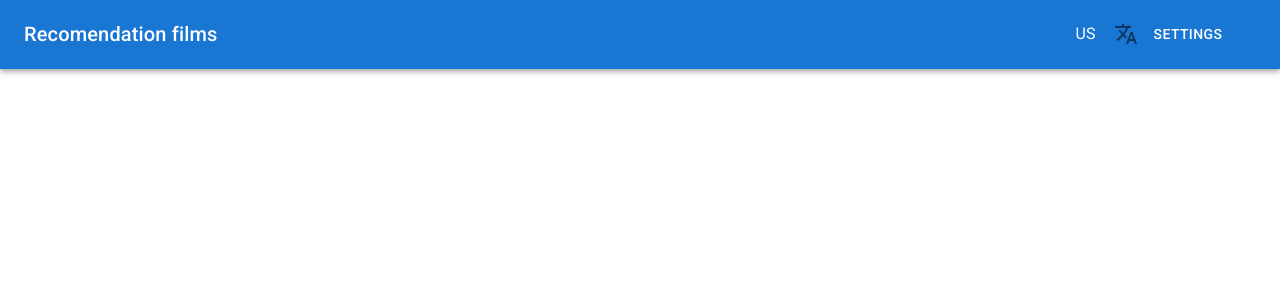
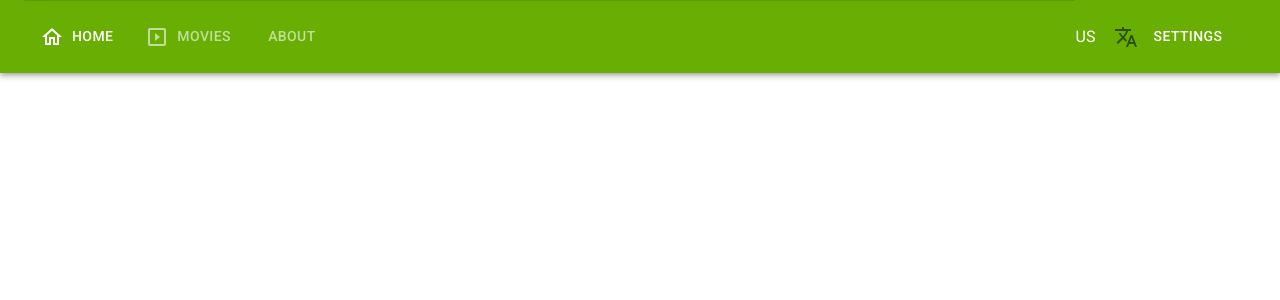
Before and after one commit to Vadim-Rafalskiy/Movies_TMDB, a React (Create React App) app in the folder client/: page /movies in a window 1280 px wide. Shown: the top 300 px of the page. Built offline with nearby package versions, Linux system fonts and the light colour scheme.

Commit message:
refactoring navigaation

```diff
--- a/client/src/components/Navigation/index.js
+++ b/client/src/components/Navigation/index.js
@@ -6,7 +6,6 @@ import {
     Toolbar,
     IconButton,
     Box,
-    Typography,
     Button,
     Drawer,
     List,
@@ -15,15 +14,33 @@ import {
     ListItemIcon,
     ListItemButton,
     Link,
+    Tabs,
+    Tab,
 } from '@mui/material';
+import SettingsTwoToneIcon from '@mui/icons-material/SettingsTwoTone';
+import HomeOutlinedIcon from '@mui/icons-material/HomeOutlined';
 import MenuIcon from '@mui/icons-material/Menu';
-import SettingsIcon from '@mui/icons-material/Settings';
-
+import SlideshowOutlinedIcon from '@mui/icons-material/SlideshowOutlined';
 import LanguageButton from './LanguageButton';
 import translate from '../../utils/translate';
 
+const NavLink = ({ to, children }) => {
+    return (
+        <Link
+            component={RouterLink}
+            to={to}
+            variant="button"
+            color="inherit"
+            sx={{ my: 1, mx: 2, textDecoration: 'none' }}
+        >
+            {children}
+        </Link>
+    );
+};
+
 const Navigation = () => {
     const [isDrowerOpen, setDrowerOpen] = useState(false);
+
     const list = () => (
         <Box sx={{ width: 250 }} role="presentation">
             <List>
@@ -31,7 +48,7 @@ const Navigation = () => {
                     <ListItem disablePadding>
                         <ListItemButton>
                             <ListItemIcon>
-                                <SettingsIcon />
+                                <SettingsTwoToneIcon />
                             </ListItemIcon>
                             <ListItemText primary="Settings" />
                         </ListItemButton>
@@ -41,10 +58,23 @@ const Navigation = () => {
         </Box>
     );
 
+    const [value, setValue] = useState('one');
+
+    const handleChange = (event, newValue) => {
+        console.log('newValue--', newValue);
+        console.log('event--', event);
+        setValue(newValue);
+    };
+
     return (
         <Box>
-            <AppBar position="static">
-                <Toolbar sx={{ maxWidth: 'calc(100vw - 2%)' }}>
+            <AppBar position="static" sx={{ backgroundColor: '#68ae03' }}>
+                <Toolbar
+                    sx={{
+                        maxWidth: 'calc(100vw - 2%)',
+                        display: 'flex',
+                    }}
+                >
                     <IconButton
                         onClick={() => setDrowerOpen(true)}
                         size="large"
@@ -55,19 +85,39 @@ const Navigation = () => {
                     >
                         <MenuIcon />
                     </IconButton>
-
-                    <Link component={RouterLink} to="/" sx={{ color: 'white', flexGrow: 1 }}>
-                        <Typography variant="h6" component="div" sx={{ flexGrow: 1 }}>
-                            Recomendation films
-                        </Typography>
-                    </Link>
-                    <LanguageButton />
+                    <Tabs
+                        sx={{ borderTop: 1, borderColor: 'divider', flexGrow: '1' }}
+                        onChange={handleChange}
+                        value={value}
+                        component={'nav'}
+                        textColor="inherit"
+                        indicatorColor="inherit"
+                    >
+                        <Tab
+                            label="Home"
+                            value="one"
+                            icon={<HomeOutlinedIcon />}
+                            iconPosition="start"
+                            to="/"
+                            component={RouterLink}
+                        />
+                        <Tab
+                            label="Movies"
+                            value="two"
+                            icon={<SlideshowOutlinedIcon />}
+                            iconPosition="start"
+                            to="/movies"
+                            component={RouterLink}
+                        />
+                        <Tab label="About" value="three" to="/about" component={RouterLink} />
+                    </Tabs>
                     <Box
                         sx={{
                             display: { xs: 'none', md: 'flex' },
                         }}
                     >
-                        <Button component={RouterLink} to="settings" sx={{ my: 2, color: 'white' }}>
+                        <LanguageButton />
+                        <Button component={RouterLink} to="settings" sx={{ color: 'white' }}>
                             {translate('navigation.settings')}
                         </Button>
                     </Box>
@@ -81,3 +131,122 @@ const Navigation = () => {
 };
 
 export default Navigation;
+
+//--------------------------------------------------
+
+// import * as React from 'react';
+// import PropTypes from 'prop-types';
+// import Box from '@mui/material/Box';
+// import Tabs from '@mui/material/Tabs';
+// import Tab from '@mui/material/Tab';
+// import Typography from '@mui/material/Typography';
+// import { MemoryRouter, Route, Routes, Link, matchPath, useLocation } from 'react-router-dom';
+// import { StaticRouter } from 'react-router-dom/server';
+
+// function Router(props) {
+//     const { children } = props;
+//     if (typeof window === 'undefined') {
+//         return <StaticRouter location="/drafts">{children}</StaticRouter>;
+//     }
+
+//     return (
+//         <MemoryRouter initialEntries={['/drafts']} initialIndex={0}>
+//             {children}
+//         </MemoryRouter>
+//     );
+// }
+
+// Router.propTypes = {
+//     children: PropTypes.node,
+// };
+
+// function useRouteMatch(patterns) {
+//     const { pathname } = useLocation();
+
+//     for (let i = 0; i < patterns.length; i += 1) {
+//         const pattern = patterns[i];
+//         const possibleMatch = matchPath(pattern, pathname);
+//         if (possibleMatch !== null) {
+//             return possibleMatch;
+//         }
+//     }
+
+//     return null;
+// }
+
+// function MyTabs() {
+//     // You need to provide the routes in descendant order.
+//     // This means that if you have nested routes like:
+//     // users, users/new, users/edit.
+//     // Then the order should be ['users/add', 'users/edit', 'users'].
+//     const routeMatch = useRouteMatch(['/inbox/:id', '/drafts', '/trash']);
+//     const currentTab = routeMatch?.pattern?.path;
+
+//     return (
+//         <Tabs value={currentTab}>
+//             <Tab label="Inbox" value="/inbox/:id" to="/inbox/1" component={Link} />
+//             <Tab label="Drafts" value="/drafts" to="/drafts" component={Link} />
+//             <Tab label="Trash" value="/trash" to="/trash" component={Link} />
+//         </Tabs>
+//     );
+// }
+
+// function CurrentRoute() {
+//     const location = useLocation();
+
+//     return (
+//         <Typography variant="body2" sx={{ pb: 2 }} color="text.secondary">
+//             Current route: {location.pathname}
+//         </Typography>
+//     );
+// }
+
+// const Navigation = () => {
+//     return (
+
+//             <Box sx={{ width: '100%' }}>
+//                 <Routes>
+//                     <Route path="*" element={<CurrentRoute />} />
+//                 </Routes>
+//                 <MyTabs />
+//             </Box>
+
+//     );
+// };
+
+// export default Navigation;
+
+//------**************************************************************************
+
+// import * as React from 'react';
+// import Tabs from '@mui/material/Tabs';
+// import Tab from '@mui/material/Tab';
+// import Box from '@mui/material/Box';
+
+// export default function Navigation() {
+//     const [value, setValue] = React.useState(0);
+
+//     const handleChange = (event, newValue) => {
+//         setValue(newValue);
+//     };
+
+//     return (
+//         <Box sx={{ maxWidth: { xs: 320, sm: 480 }, bgcolor: 'background.paper' }}>
+//             <Tabs
+//                 value={value}
+//                 onChange={handleChange}
+//                 variant="scrollable"
+//                 scrollButtons="auto"
+//                 aria-label="scrollable auto tabs example"
+//             >
+//                 <Tab label="Item One" />
+//                 <Tab label="Item Two" />
+//                 <Tab label="Item Three" />
+//                 <Tab label="Item Four" />
+//                 <Tab label="Item Five" />
+//                 <Tab label="Item Six" />
+//                 <Tab label="Item Seven" />
+//             </Tabs>
+//         </Box>
+//     );
+// }
```
